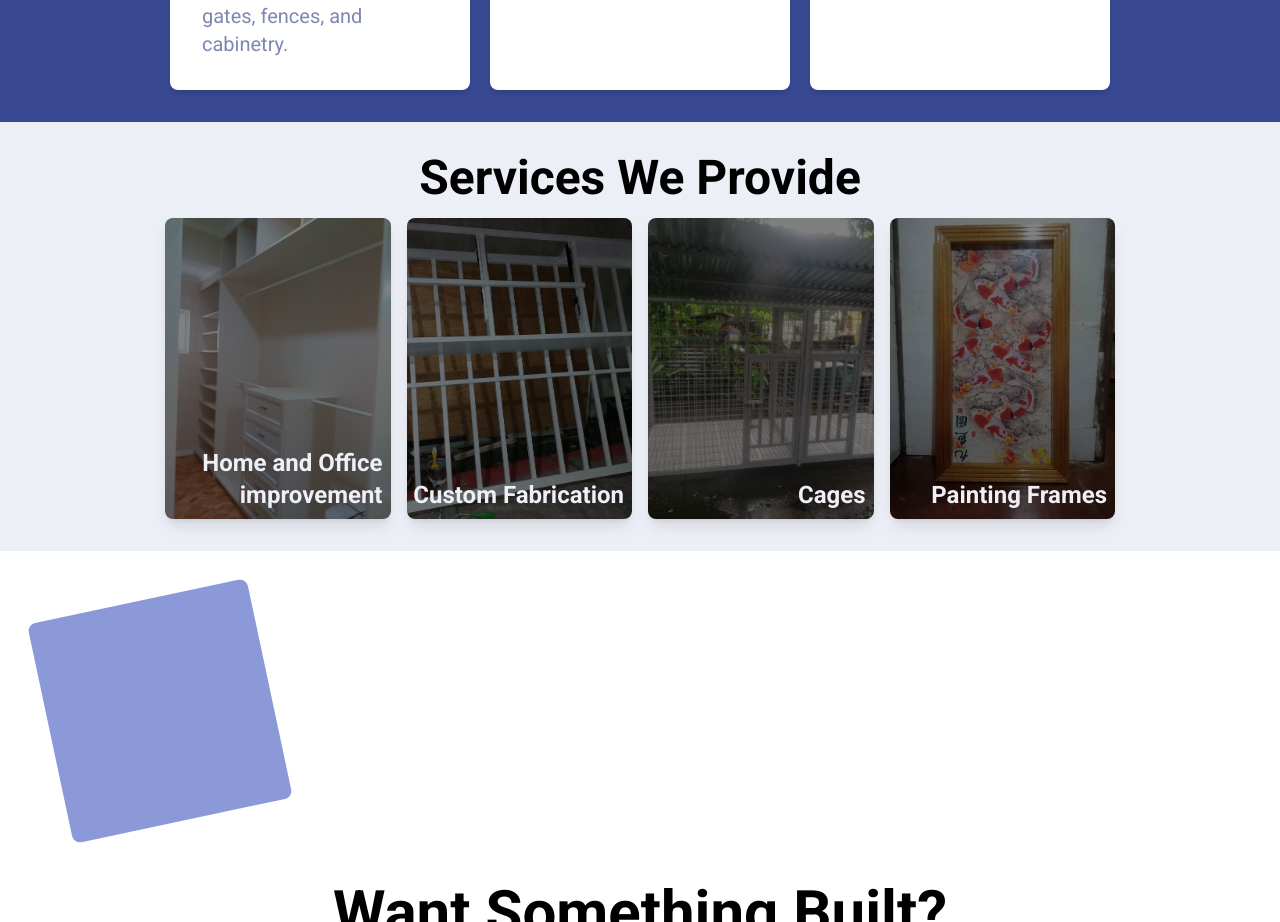
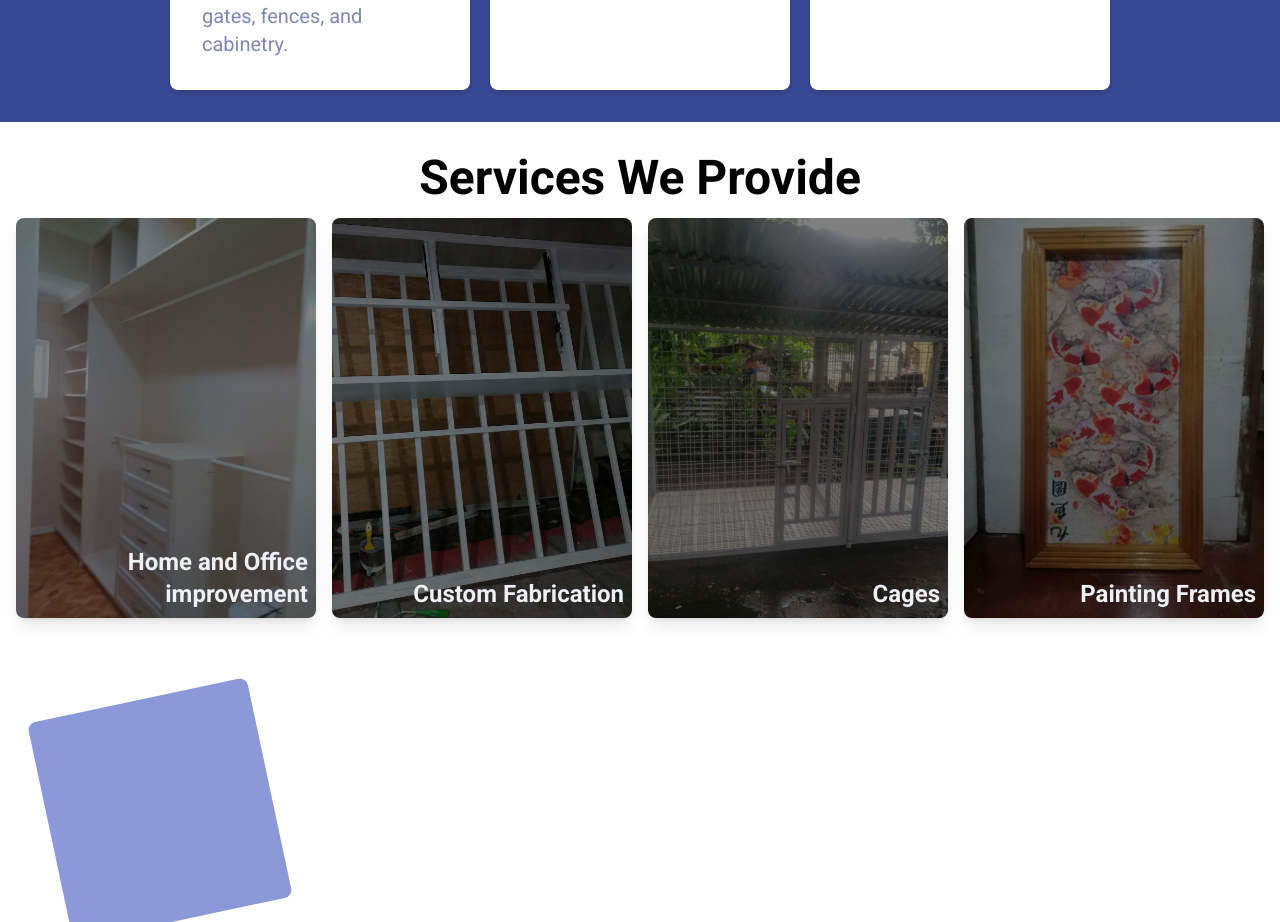
Before and after one commit to LOOOOOOK12/an-fabrication-website, a Next.js app: page / in a window 1280 px wide. Shown: the part 1722-2644 px from the top of the page. Built offline with nearby package versions, Linux system fonts and the light colour scheme.

Commit message:
Refactor services section: remove redundant background class for cleaner layout

```diff
--- a/app/components/sections/servicesSection.tsx
+++ b/app/components/sections/servicesSection.tsx
@@ -4,8 +4,8 @@ import ServicesCard from '../servicesCard'
 
 function servicesSection() {
     return (
-        <section className='py-8 px-4 bg-primary-50 flex flex-col items-center justify-center gap-6' id='services'>
-            <div className='flex flex-col items-center justify-center gap-4 max-w-[950px]'>
+        <section className='py-8 px-4 flex flex-col items-center justify-center gap-6' id='services'>
+            <div className='flex flex-col items-center justify-center gap-4'>
                 <h1 className='text-4xl md:text-5xl font-bold text-center'>Services We Provide</h1>
                 <div className='grid grid-cols-1 md:grid-cols-3 lg:grid-cols-4 justify-center items-center gap-4'>
                     {ServicesCardData.map((card, idx) =>
```
